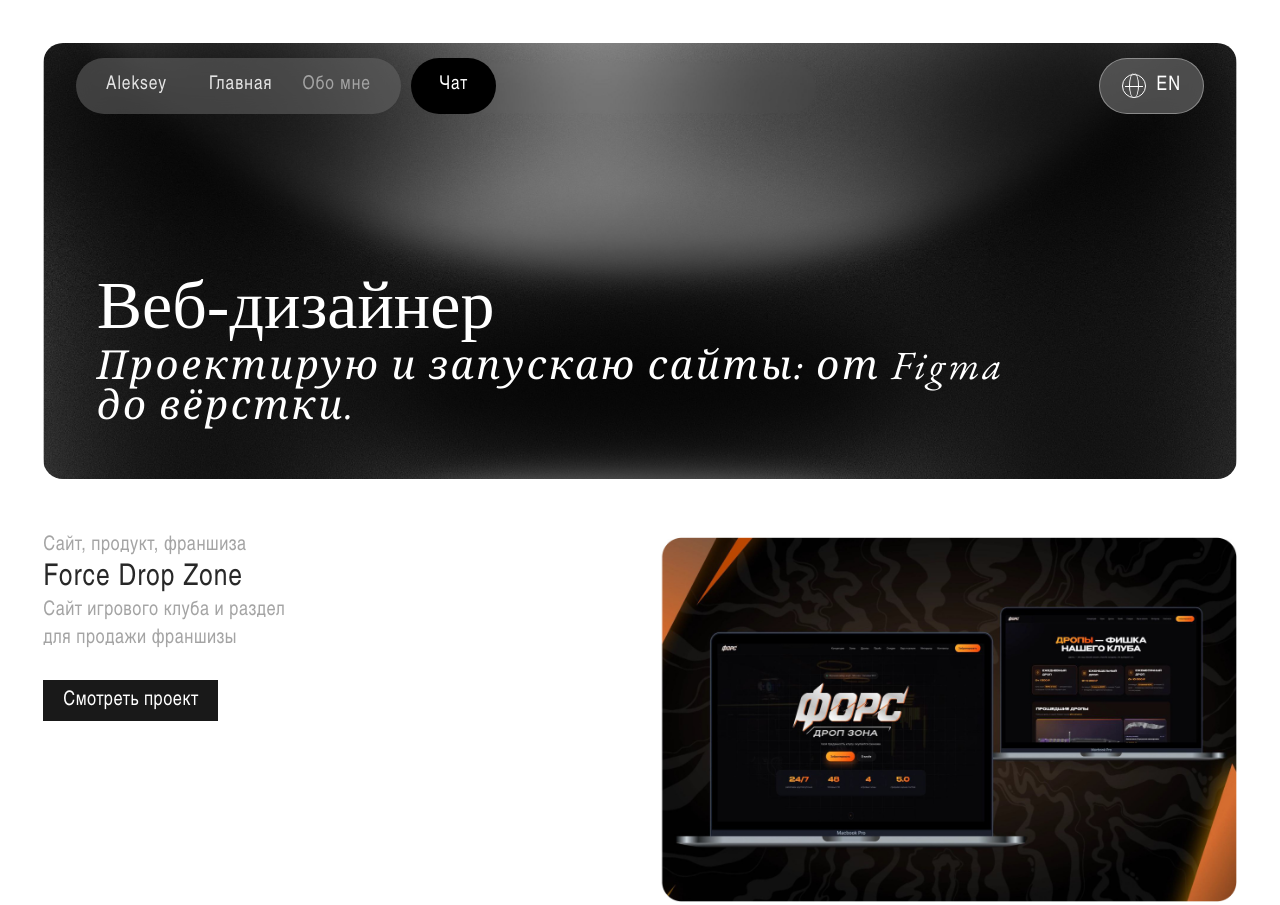
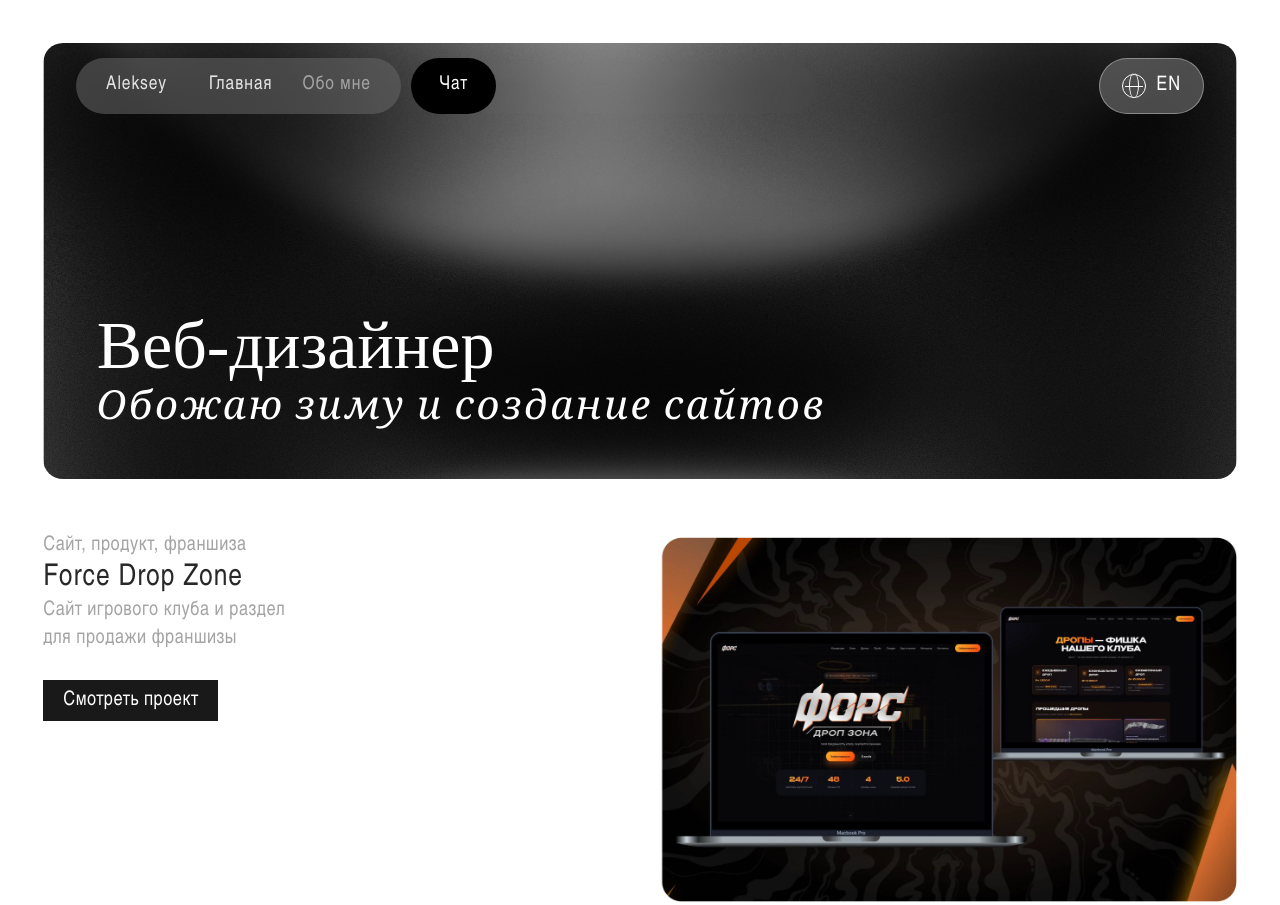
Before and after one commit to alekseydesgn-crypto/portl, a plain HTML site: page index.html in a window 1280 px wide. Shown: the top 905 px of the page. Drawn offline with nearby package versions, Linux system fonts and the light colour scheme; a web font is replaced by a local one.

Commit message:
Update index.html

```diff
--- a/index.html
+++ b/index.html
@@ -34,7 +34,7 @@
       <img class="hero__bg" src="assets/img/hero-grain.jpg" alt="" aria-hidden="true" />
       <div class="hero__copy">
         <h1 class="hero__title" data-ru="Веб-дизайнер" data-en="Web designer">Веб-дизайнер</h1>
-        <p class="hero__sub" data-ru="Проектирую и запускаю сайты: от Figma до вёрстки." data-en="I design and launch websites, from Figma to front-end development.">Проектирую и запускаю сайты: от Figma до вёрстки.</p>
+        <p class="hero__sub" data-ru="Обожаю зиму и создание сайтов" data-en="I love winter and making websites."></p>
       </div>
     </div>
   </section>
```
